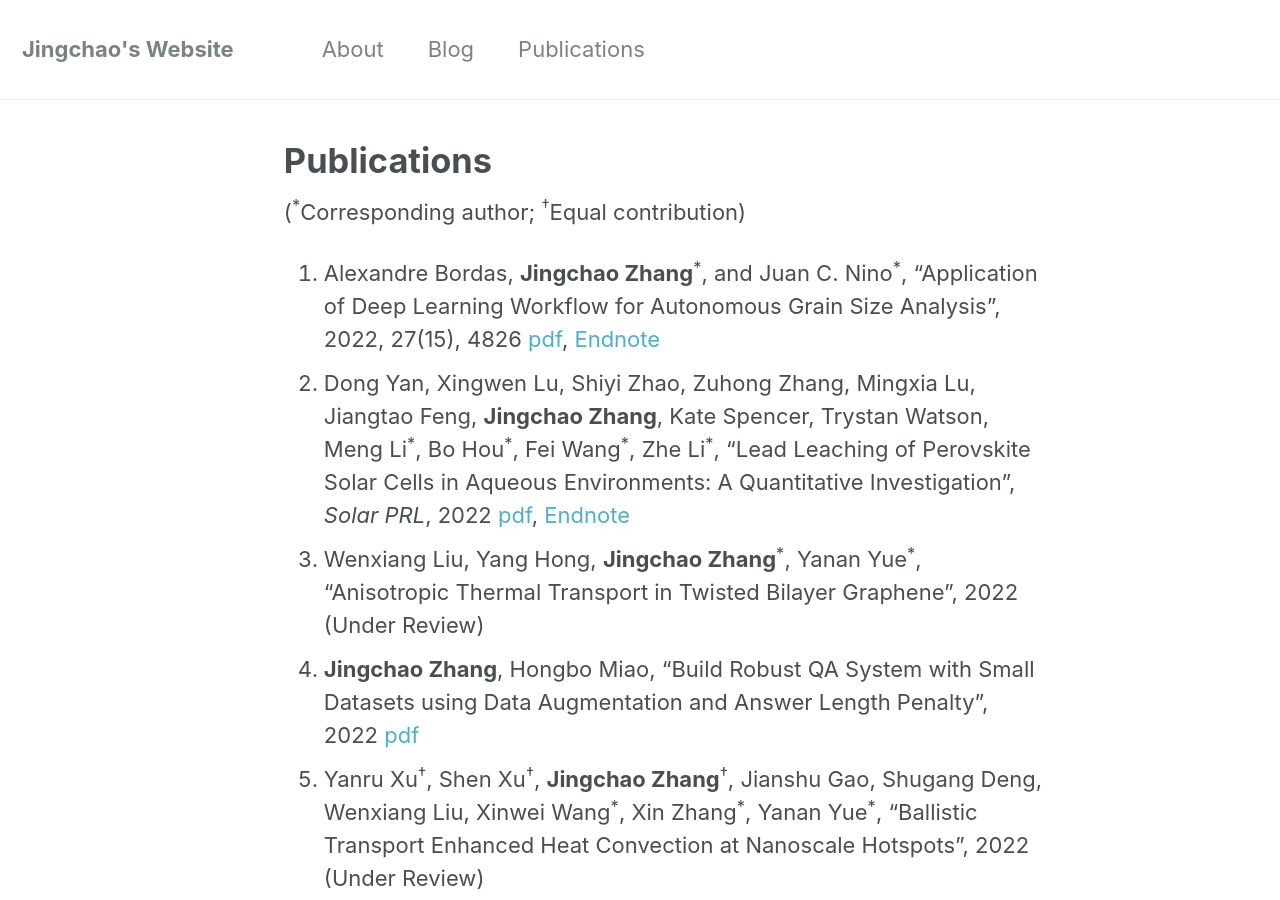
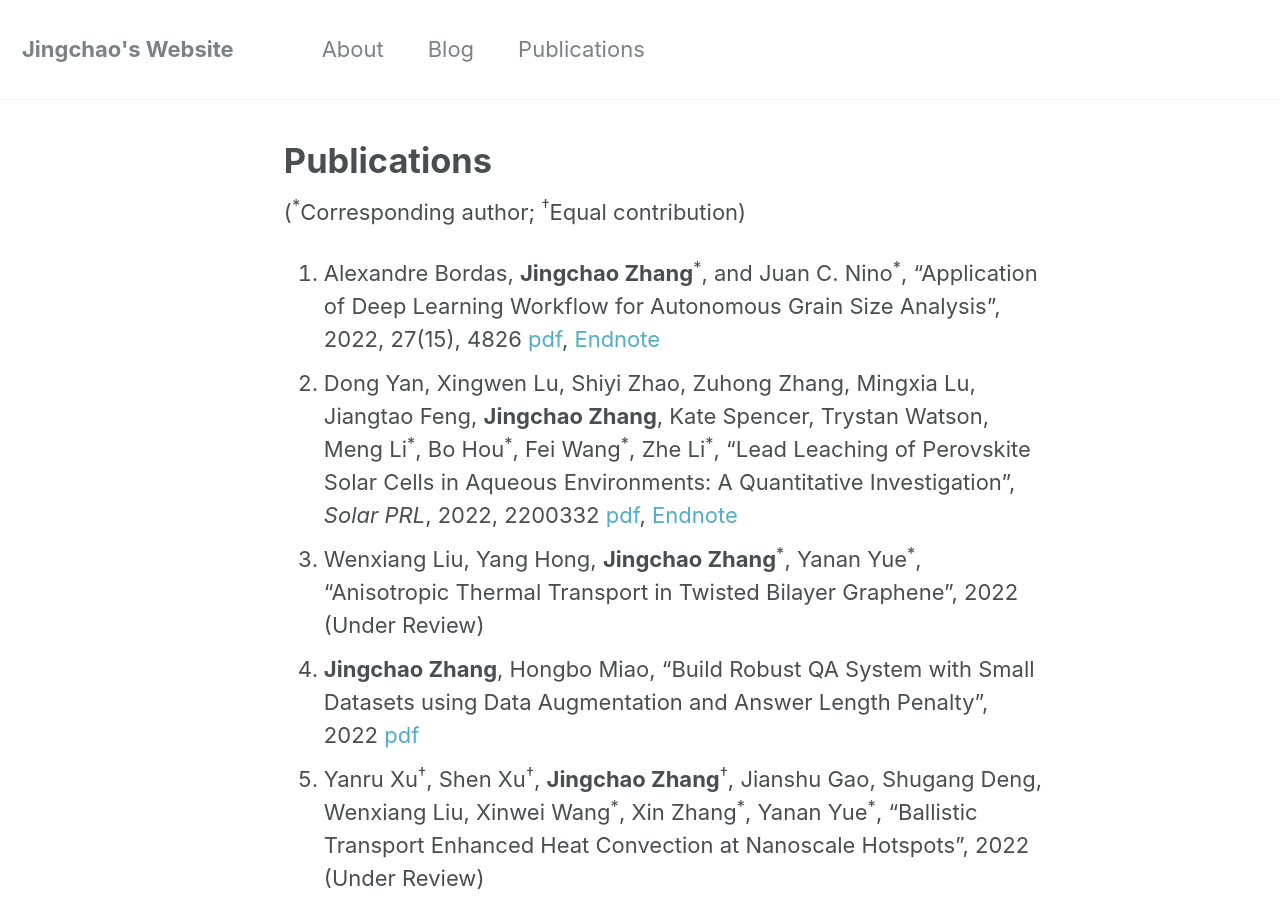
Before and after one commit to JingchaoZhang/JingchaoZhang.github.io, a Jekyll site: the page built from _pages/publications.md, in a window 1280 px wide and 900 px high. Built offline with Jekyll 4.4.1, drawn with Linux system fonts in a browser that asks for light colours.

Commit message:
Update publications.md

```diff
--- a/_pages/publications.md
+++ b/_pages/publications.md
@@ -8,7 +8,7 @@ author_profile: false
 (<sup>\*</sup>Corresponding author; <sup>†</sup>Equal contribution)
 
 1. Alexandre Bordas, **Jingchao Zhang**<sup>\*</sup>, and Juan C. Nino<sup>\*</sup>, "Application of Deep Learning Workflow for Autonomous Grain Size Analysis", 2022, 27(15), 4826 [pdf](https://drive.google.com/file/d/1wzqFTWlsP6dPBa-PPFQurKTc0Rgqq2Xt/view?usp=sharing), [Endnote](https://drive.google.com/uc?export=download&id=1VwQ8gheWpmSo6mIjjPVlg9BsQP8wMWcN)
-2. Dong Yan, Xingwen Lu, Shiyi Zhao, Zuhong Zhang, Mingxia Lu, Jiangtao Feng, **Jingchao Zhang**, Kate Spencer, Trystan Watson, Meng Li<sup>\*</sup>, Bo Hou<sup>\*</sup>, Fei Wang<sup>\*</sup>, Zhe Li<sup>\*</sup>, "Lead Leaching of Perovskite Solar Cells in Aqueous Environments: A Quantitative Investigation", *Solar PRL*, 2022 [pdf](https://drive.google.com/file/d/13hAvNmxscW69zNxvSWhCDrs5FmdE0xlN/view?usp=sharing), [Endnote](https://drive.google.com/uc?export=download&id=1nMBz71MbmjofeIEtPkl8kH7Mt0wZsi8U)
+2. Dong Yan, Xingwen Lu, Shiyi Zhao, Zuhong Zhang, Mingxia Lu, Jiangtao Feng, **Jingchao Zhang**, Kate Spencer, Trystan Watson, Meng Li<sup>\*</sup>, Bo Hou<sup>\*</sup>, Fei Wang<sup>\*</sup>, Zhe Li<sup>\*</sup>, "Lead Leaching of Perovskite Solar Cells in Aqueous Environments: A Quantitative Investigation", *Solar PRL*, 2022, 2200332 [pdf](https://drive.google.com/file/d/13hAvNmxscW69zNxvSWhCDrs5FmdE0xlN/view?usp=sharing), [Endnote](https://drive.google.com/uc?export=download&id=1nMBz71MbmjofeIEtPkl8kH7Mt0wZsi8U)
 3. Wenxiang Liu, Yang Hong, **Jingchao Zhang**<sup>\*</sup>, Yanan Yue<sup>\*</sup>, "Anisotropic Thermal Transport in Twisted Bilayer Graphene", 2022 (Under Review)
 4. **Jingchao Zhang**, Hongbo Miao, "Build Robust QA System with Small Datasets using Data Augmentation and Answer Length Penalty", 2022 [pdf](http://web.stanford.edu/class/cs224n/reports/default_116631452.pdf)
 5. Yanru Xu<sup>†</sup>, Shen Xu<sup>†</sup>, **Jingchao Zhang**<sup>†</sup>, Jianshu Gao, Shugang Deng, Wenxiang Liu, Xinwei Wang<sup>\*</sup>, Xin Zhang<sup>\*</sup>, Yanan Yue<sup>\*</sup>, "Ballistic Transport Enhanced Heat Convection at Nanoscale Hotspots", 2022 (Under Review)
```
